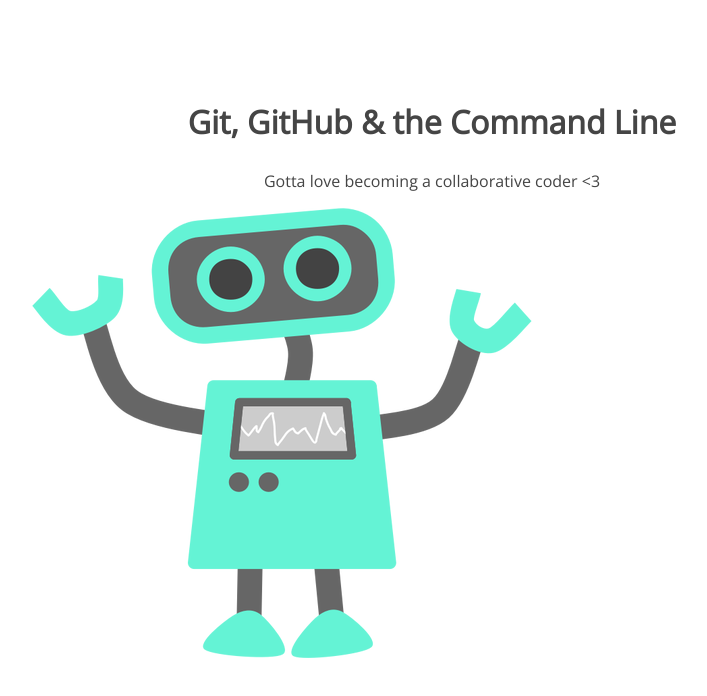
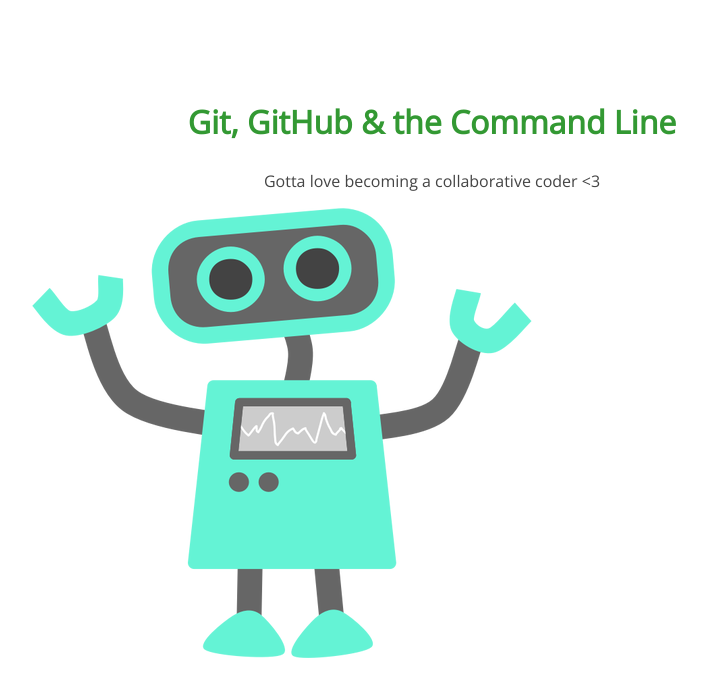
Before and after one commit to eueiwojfudn/105-project, a plain HTML site: page index.html in a window 1280 px wide. Shown: the whole page, without its empty margins (208-915 px from the left). Drawn offline with nearby package versions, Linux system fonts and the light colour scheme.

Commit message:
Add a new color for h1 in section h1

```diff
--- a/css/style.css
+++ b/css/style.css
@@ -11,6 +11,7 @@ section h1, section p {
 section h1 {
 	font: 32px 'Open Sans';
 	font-weight: bold;
+	color: #339933;
 }
 
 section p {
```
